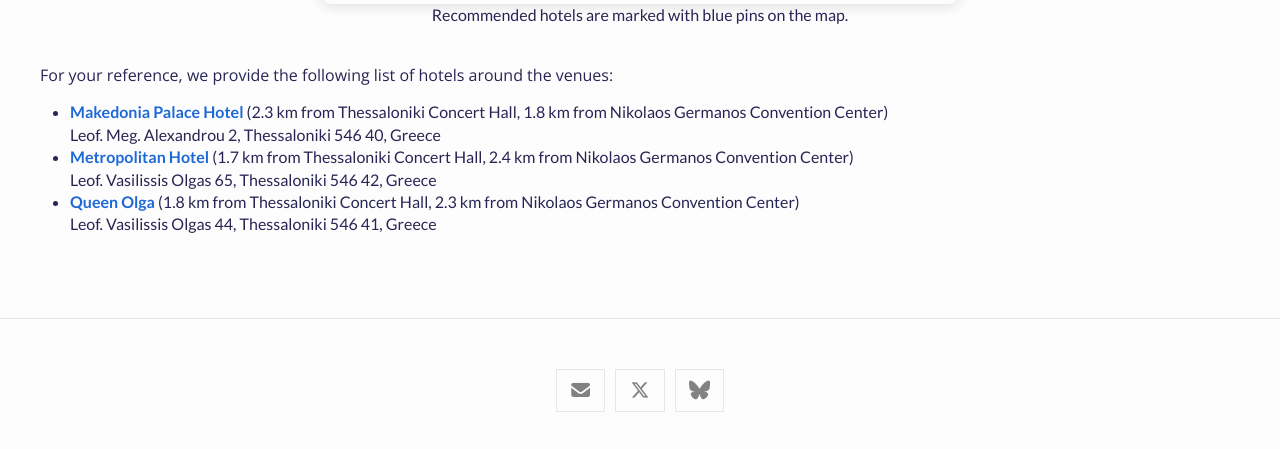
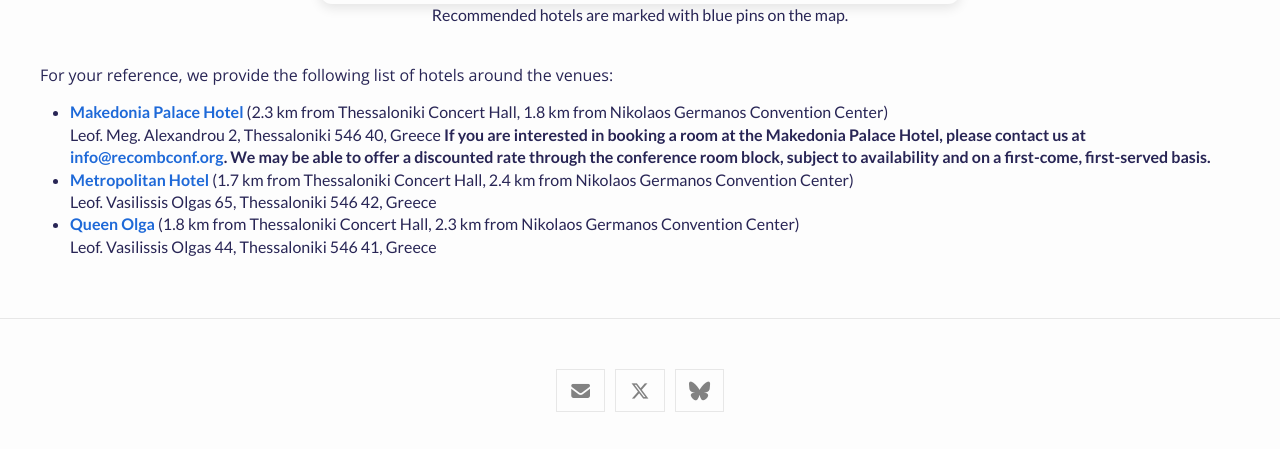
Before and after one commit to recomb-conference/recomb2026, a Jekyll site: the page built from hotels.md, in a window 1280 px wide and 1237 px high. Shown: the part 788-1237 px from the top of the window. Built offline with Jekyll 4.4.1, drawn with Linux system fonts in a browser that asks for light colours; nearby versions of some CDN libraries.

Commit message:
Update hotels.md

```diff
--- a/hotels.md
+++ b/hotels.md
@@ -23,6 +23,7 @@
 
 * [**Makedonia Palace Hotel**](https://makedoniapalace.com/) (2.3 km from Thessaloniki Concert Hall, 1.8 km from Nikolaos Germanos Convention Center)
   <br>Leof. Meg. Alexandrou 2, Thessaloniki 546 40, Greece
+  **If you are interested in booking a room at the Makedonia Palace Hotel, please contact us at [info@recombconf.org](mailto:info@recombconf.org). We may be able to offer a discounted rate through the conference room block, subject to availability and on a first-come, first-served basis.**
 * [**Metropolitan Hotel**](https://www.metropolitan.gr/en/) (1.7 km from Thessaloniki Concert Hall, 2.4 km from Nikolaos Germanos Convention Center)
   <br>Leof. Vasilissis Olgas 65, Thessaloniki 546 42, Greece
 * [**Queen Olga**](https://www.queenolga.gr/) (1.8 km from Thessaloniki Concert Hall, 2.3 km from Nikolaos Germanos Convention Center)
```
